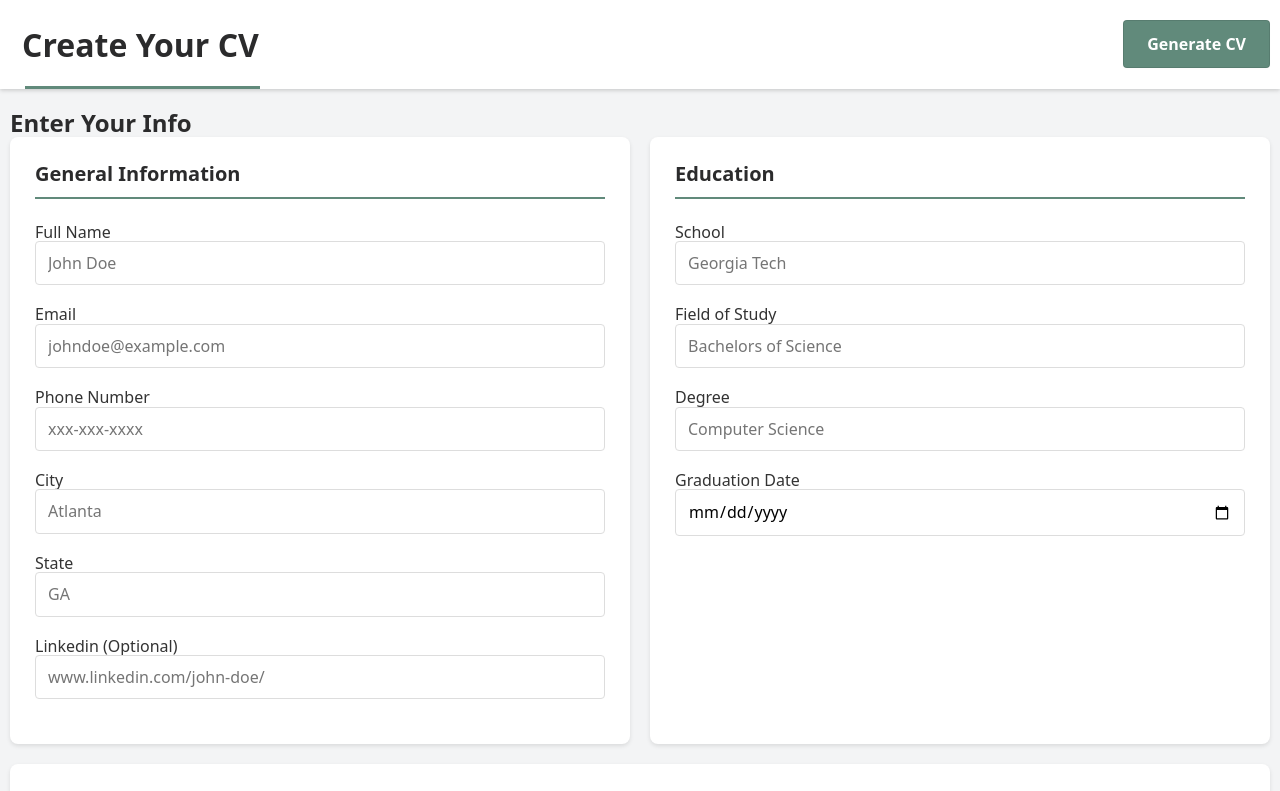
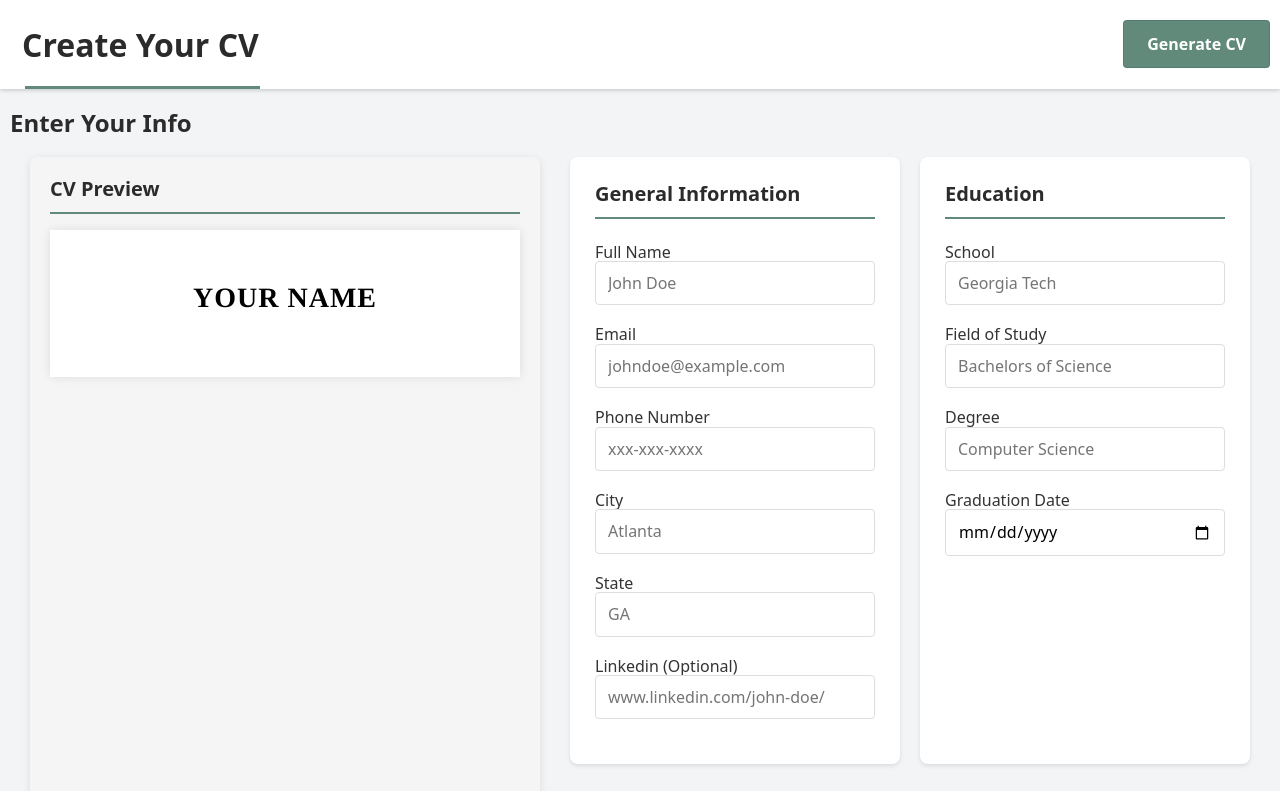
Before and after one commit to Abdirazakf/cv-app, a React (Vite) app: page / in a window 1280 px wide. Shown: the top 791 px of the page. Built offline with nearby package versions, Linux system fonts and the light colour scheme.

Commit message:
Added cv preview to the left side of page and stacked forms on top of each other on the right

```diff
--- a/src/components/MainBody.jsx
+++ b/src/components/MainBody.jsx
@@ -71,6 +71,7 @@ export default function Main() {
             <h2>Enter Your Info</h2>
             <form onSubmit={handleSubmit} id="cv-form">
                 <div className="cv-container">
+                    <div className="form-column">
                         <div className="top-cv">
                             <GeneralInfo data={cvData.generalInfo} updateField={updateGeneralInfo}/>
                             <Education data={cvData.education[0]} updateField={updateEducation}/>
@@ -84,6 +85,7 @@ export default function Main() {
                             <CVPreview data={cvData} />
                         </div>
                     </div>
+                </div>
             </form>
         </main>
     )
--- a/src/styles/form.css
+++ b/src/styles/form.css
@@ -1,19 +1,10 @@
-.cv-preview {
-    background: white;
+.cv-container {
+    display: grid;
+    grid-template-columns: 1.5fr 2fr;
+    gap: 30px;
+    max-width: 1400px;
+    margin: 0 auto;
     padding: 20px;
-    border-radius: 8px;
-    box-shadow: 0 2px 8px rgba(0, 0, 0, 0.1);
-    min-height: 600px;
-    overflow-y: auto;
-    max-height: 90vh;
-}
-
-.cv-preview > h3 {
-    color: var(--heading-color);
-    margin-top: 0;
-    margin-bottom: 1rem;
-    padding-bottom: 0.75rem;
-    border-bottom: 2px solid var(--accent-color);
 }
 
 .form-column {
@@ -25,34 +16,39 @@
 .preview-column {
     grid-row: 1 / -1;
     position: sticky;
-    top: 20px;
+    top: 100px;
     height: fit-content;
 }
 
 .cv-preview {
-    background: white;
-    padding: 30px;
+    background: #f5f5f5;
+    padding: 20px;
     border-radius: 8px;
     box-shadow: 0 2px 8px rgba(0, 0, 0, 0.1);
-    min-height: 600px;
+    overflow-y: auto;
+    max-height: calc(100vh - 150px);
 }
 
-.cv-preview h3 {
+.cv-preview > h3:first-child {
     color: var(--heading-color);
     margin-top: 0;
     margin-bottom: 1rem;
     padding-bottom: 0.75rem;
     border-bottom: 2px solid var(--accent-color);
+    font-family: system-ui, -apple-system, sans-serif;
+    font-size: 1.25rem;
+}
+
+.cv-preview .resume-preview {
+    background: white;
+    box-shadow: 0 0 10px rgba(0, 0, 0, 0.1);
+    margin: 0 auto;
 }
 
 .top-cv {
     display: grid;
     grid-template-columns: 1fr 1fr;
     gap: 20px;
-}
-
-.experience-section {
-    margin-top: 20px;
 }
 
 .form-section {
@@ -123,7 +119,6 @@
 @media screen and (max-width: 1024px) {
     .cv-container {
         grid-template-columns: 1fr;
-        gap: 10px;
     }
 
     .preview-column {
@@ -140,6 +135,7 @@
 @media screen and (max-width: 768px) {
     .cv-container {
         padding: 10px;
+        gap: 20px;
     }
 
     .form-column {
@@ -206,6 +202,14 @@
         font-size: 1.05rem;
     }
 
+    .cv-preview {
+        padding: 30px;
+    }
+
+    .cv-preview > h3:first-child {
+        font-size: 1.5rem;
+    }
+
     .submit-container {
         margin-top: 2rem;
     }
--- a/src/styles/resume.css
+++ b/src/styles/resume.css
@@ -1,4 +1,3 @@
-/* Resume Preview Styles */
 @import url('https://fonts.googleapis.com/css2?family=Tinos:wght@400;700&display=swap');
 
 .resume-preview {
@@ -19,7 +18,6 @@
     height: 8px;
 }
 
-/* Heading styles */
 .resume-preview h1 {
     color: #000 !important;
     text-transform: uppercase;
@@ -99,7 +97,6 @@
     font-style: italic;
 }
 
-/* Header info styles */
 .resume-preview .headerInfo > ul {
     display: flex;
     flex-wrap: wrap;
@@ -124,7 +121,6 @@
     font-weight: 400;
 }
 
-/* Print styles */
 @media print {
     .resume-preview {
         padding: 0.5in;
```
Lines whose indentation alone changed are shown as unchanged.
